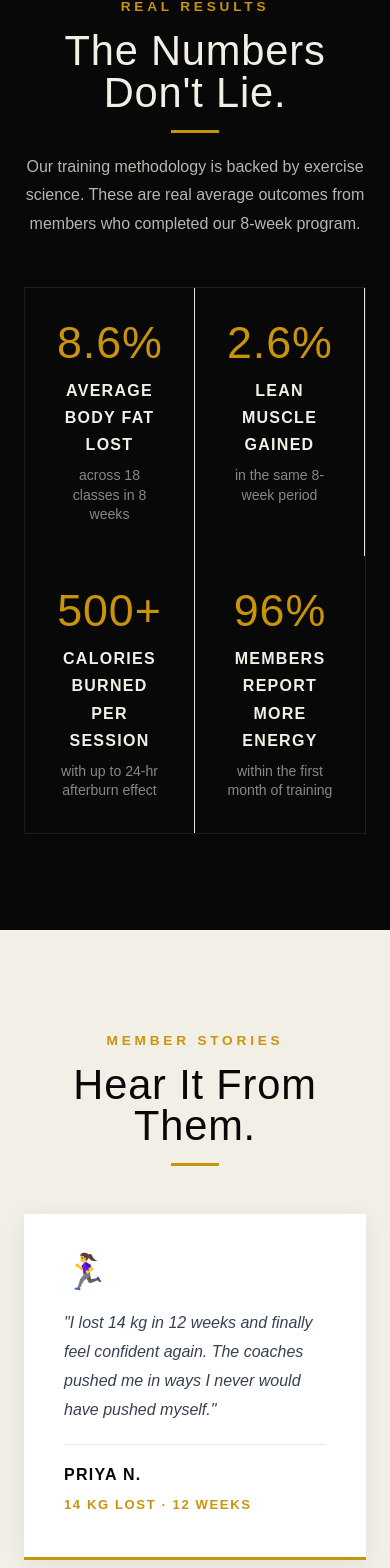
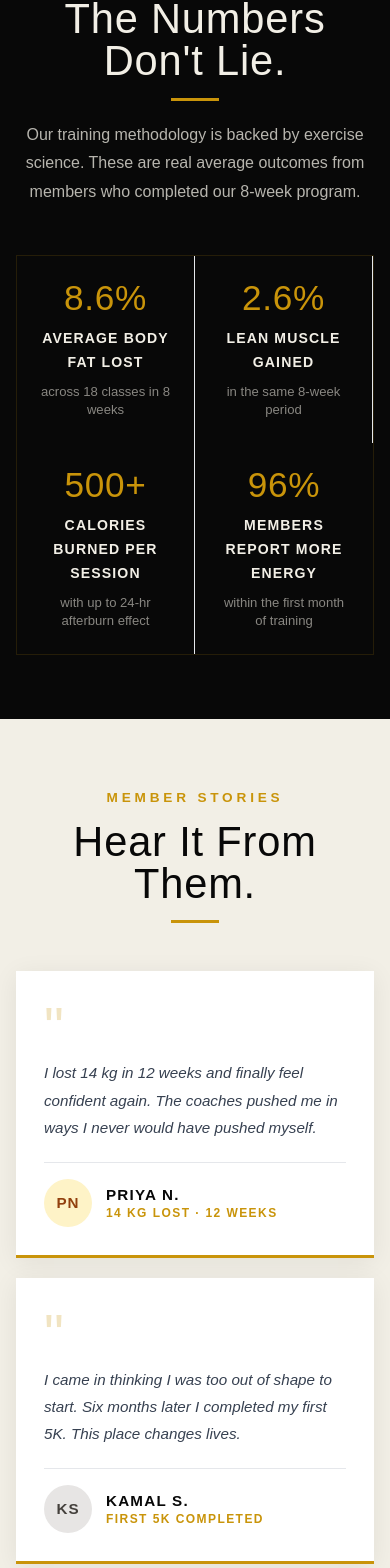
Before and after one commit to Dhanuka-Thathsara-Vithana/fitness-sport-center, a React (Vite) app in the folder Frontend/: page / in a window 390 px wide. Shown: the part 2979-4547 px from the top of the page. Built offline with nearby package versions, Linux system fonts and the light colour scheme.

Commit message:
fine tune Section data

```diff
--- a/Frontend/src/sections/GuaranteeBannerSection.tsx
+++ b/Frontend/src/sections/GuaranteeBannerSection.tsx
@@ -1,46 +1,75 @@
 import React from 'react';
 
-const GuaranteeBannerSection: React.FC = () => (
-  <section className="relative bg-gold py-20 md:py-24 overflow-hidden">
-    <div className="absolute -top-32 -right-16 w-[460px] h-[460px] rounded-full bg-black/[0.07] pointer-events-none" />
-    <div className="relative max-w-[1200px] mx-auto px-6 grid grid-cols-1 lg:grid-cols-2 gap-12 lg:gap-20 items-center">
+const GuaranteeBannerSection: React.FC = () => {
+  const perks = ['7-day free trial', '30-day guarantee', 'No lock-in'];
 
-      {/* Left */}
-      <div>
-        <span className="block font-condensed text-[0.88rem] font-extrabold tracking-[0.22em] uppercase text-black/55 mb-5">
+  const scrollToContact = () => {
+    document.querySelector('#contact')?.scrollIntoView({ behavior: 'smooth' });
+  };
+
+  return (
+    <section className="relative overflow-hidden bg-gold py-20 md:py-24">
+      {/* Background accents */}
+      <div className="pointer-events-none absolute -top-24 -right-20 h-[360px] w-[360px] rounded-full bg-black/[0.06]" />
+      <div className="pointer-events-none absolute -bottom-24 -left-16 h-[220px] w-[220px] rounded-full bg-white/10" />
+
+      <div className="relative mx-auto max-w-7xl px-6 lg:px-8">
+        <div className="grid items-center gap-12 lg:grid-cols-2 lg:gap-16">
+          {/* Left content */}
+          <div className="max-w-2xl">
+            <span className="mb-5 block font-condensed text-sm font-extrabold uppercase tracking-[0.24em] text-black/55">
               Our Promise
             </span>
-        <h2 className="font-display leading-[1.05] tracking-[0.02em] text-gym-black"
-          style={{ fontSize: 'clamp(2.2rem, 4vw, 3.4rem)' }}>
+
+            <h2
+              className="font-display text-gym-black leading-[1.05] tracking-tight"
+              style={{ fontSize: 'clamp(2.25rem, 4vw, 3.75rem)' }}
+            >
               Not For You After 30 Days?
               <br />
-          <span className="text-white">We'll Refund Every Dollar.</span>
+              <span className="text-white">We’ll Refund Every Dollar.</span>
             </h2>
           </div>
 
-      {/* Right */}
-      <div>
-        <p className="font-body text-[1.05rem] font-normal text-black/70 leading-[1.8] mb-7">
-          We're so confident you'll love training with us that we back every new membership
-          with a full 30-day money-back guarantee. No questions asked.
+          {/* Right content */}
+          <div className="lg:pl-6">
+            <div className="rounded-2xl border border-black/10 bg-white/20 p-6 backdrop-blur-sm shadow-[0_10px_30px_rgba(0,0,0,0.08)] md:p-8">
+              <p className="mb-6 max-w-xl font-body text-base leading-8 text-black/75 md:text-lg">
+                We’re so confident you’ll love training with us that every new membership is
+                backed by a full 30-day money-back guarantee. No pressure, no risk, and no
+                questions asked.
               </p>
-        <div className="flex flex-wrap gap-3 mb-8">
-          {['7-day free trial', '30-day guarantee', 'No lock-in'].map((pill) => (
-            <span key={pill}
-              className="font-condensed text-[0.85rem] font-extrabold tracking-[0.1em] uppercase bg-black/12 text-gym-black px-4 py-1.5 rounded-sm">
-              ✓ {pill}
+
+              <div className="mb-8 flex flex-wrap gap-3">
+                {perks.map((pill) => (
+                  <span
+                    key={pill}
+                    className="inline-flex items-center rounded-full border border-black/10 bg-black/10 px-4 py-2 font-condensed text-[0.82rem] font-extrabold uppercase tracking-[0.12em] text-gym-black"
+                  >
+                    <span className="mr-2 text-sm">✓</span>
+                    {pill}
                   </span>
                 ))}
               </div>
+
+              <div className="flex flex-col items-start gap-4 sm:flex-row sm:items-center">
                 <button
-          className="font-condensed font-extrabold tracking-[0.12em] uppercase text-[1rem] text-gym-black border-2 border-gym-black px-10 py-3.5 transition-all duration-200 hover:bg-gym-black hover:text-gold cursor-pointer bg-transparent"
-          onClick={() => document.querySelector('#contact')?.scrollIntoView({ behavior: 'smooth' })}
+                  onClick={scrollToContact}
+                  className="inline-flex items-center justify-center rounded-md border-2 border-gym-black bg-gym-black px-8 py-3.5 font-condensed text-sm font-extrabold uppercase tracking-[0.14em] text-gold transition duration-200 hover:-translate-y-0.5 hover:bg-transparent hover:text-gym-black"
                 >
                   Claim Your Free Week
                 </button>
+
+                <p className="font-body text-sm leading-6 text-black/60">
+                  Start today with zero risk.
+                </p>
+              </div>
+            </div>
+          </div>
         </div>
       </div>
     </section>
   );
+};
 
 export default GuaranteeBannerSection;
--- a/Frontend/src/sections/ResultsSection.tsx
+++ b/Frontend/src/sections/ResultsSection.tsx
@@ -4,17 +4,47 @@ import Button from '../components/ui/Button';
 import useIntersection from '../hooks/useIntersection';
 
 const BIG_STATS = [
-  { value: '8.6%',  label: 'Average body fat lost',      sub: 'across 18 classes in 8 weeks' },
-  { value: '2.6%',  label: 'Lean muscle gained',         sub: 'in the same 8-week period' },
-  { value: '500+',  label: 'Calories burned per session', sub: 'with up to 24-hr afterburn effect' },
-  { value: '96%',   label: 'Members report more energy',  sub: 'within the first month of training' },
+  { value: '8.6%',  label: 'Average body fat lost',       sub: 'across 18 classes in 8 weeks' },
+  { value: '2.6%',  label: 'Lean muscle gained',          sub: 'in the same 8-week period' },
+  { value: '500+',  label: 'Calories burned per session',  sub: 'with up to 24-hr afterburn effect' },
+  { value: '96%',   label: 'Members report more energy',   sub: 'within the first month of training' },
 ];
 
 const TESTIMONIALS = [
-  { quote: 'I lost 14 kg in 12 weeks and finally feel confident again. The coaches pushed me in ways I never would have pushed myself.', name: 'Priya N.', result: '14 kg lost · 12 weeks', emoji: '🏃‍♀️' },
-  { quote: 'I came in thinking I was too out of shape to start. Six months later I completed my first 5K. This place changes lives.', name: 'Kamal S.', result: 'First 5K completed', emoji: '💪' },
-  { quote: 'The trainers actually remember your goals. It is not a factory — it feels personal every single session.', name: 'Natasha R.', result: '8% body fat reduction', emoji: '⚡' },
+  {
+    quote:    'I lost 14 kg in 12 weeks and finally feel confident again. The coaches pushed me in ways I never would have pushed myself.',
+    name:     'Priya N.',
+    result:   '14 kg lost · 12 weeks',
+    initials: 'PN',
+    // Subtle warm hue — still on-brand
+    color:    'bg-amber-100 text-amber-800',
+  },
+  {
+    quote:    'I came in thinking I was too out of shape to start. Six months later I completed my first 5K. This place changes lives.',
+    name:     'Kamal S.',
+    result:   'First 5K completed',
+    initials: 'KS',
+    color:    'bg-stone-200 text-stone-700',
+  },
+  {
+    quote:    'The trainers actually remember your goals. It is not a factory — it feels personal every single session.',
+    name:     'Natasha R.',
+    result:   '8% body fat reduction',
+    initials: 'NR',
+    color:    'bg-amber-50 text-amber-700',
+  },
 ];
+
+// ── Initials avatar ───────────────────────────────────────────────────────────
+const Avatar: React.FC<{ initials: string; color: string }> = ({ initials, color }) => (
+  <div className={`w-12 h-12 rounded-full flex items-center justify-center flex-shrink-0 ${color}`}>
+    <span className="font-condensed text-[0.95rem] font-extrabold tracking-[0.06em] leading-none">
+      {initials}
+    </span>
+  </div>
+);
+
+// ─────────────────────────────────────────────────────────────────────────────
 
 const ResultsSection: React.FC = () => {
   const [statsRef, statsVisible] = useIntersection();
@@ -22,58 +52,100 @@ const ResultsSection: React.FC = () => {
 
   return (
     <section id="results">
-      {/* Stats — dark */}
-      <div className="relative bg-gym-black py-24 md:py-32 before:absolute before:top-0 before:left-0 before:right-0 before:h-px before:bg-gradient-to-r before:from-transparent before:via-gold/30 before:to-transparent"
-        ref={statsRef as React.RefObject<HTMLDivElement>}>
-        <div className="max-w-[1200px] mx-auto px-6">
-          <SectionTitle eyebrow="Real Results" title="The Numbers Don't Lie."
+
+      {/* ── Stats — dark ── */}
+      <div
+        className="relative bg-gym-black py-16 md:py-24 lg:py-32 before:absolute before:top-0 before:left-0 before:right-0 before:h-px before:bg-gradient-to-r before:from-transparent before:via-gold/30 before:to-transparent"
+        ref={statsRef as React.RefObject<HTMLDivElement>}
+      >
+        <div className="max-w-[1200px] mx-auto px-4 sm:px-6">
+          <SectionTitle
+            eyebrow="Real Results" title="The Numbers Don't Lie."
             subtitle="Our training methodology is backed by exercise science. These are real average outcomes from members who completed our 8-week program."
-            align="center" />
+            align="center"
+          />
           <div className="grid grid-cols-2 lg:grid-cols-4 border border-gold/15">
             {BIG_STATS.map(({ value, label, sub }, i) => (
-              <div key={i}
-                className={`relative text-center p-8 md:p-10 border-r border-gold/12 last:border-r-0 group
-                  reveal ${statsVisible ? 'is-visible' : ''} transition-colors duration-300 hover:bg-dark-brown/50`}
-                style={{ transitionDelay: `${i * 0.12}s` }}>
+              <div
+                key={i}
+                className={`relative text-center p-6 sm:p-8 md:p-10 border-r border-gold/12 last:border-r-0 group reveal ${statsVisible ? 'is-visible' : ''} transition-colors duration-300 hover:bg-dark-brown/50`}
+                style={{ transitionDelay: `${i * 0.12}s` }}
+              >
                 <div className="absolute top-0 left-0 right-0 h-[3px] bg-gold scale-x-0 group-hover:scale-x-100 transition-transform duration-300 origin-left" />
-                <span className="block font-display text-gold tracking-[0.02em] mb-3" style={{ fontSize: 'clamp(2.8rem,5vw,4.5rem)', lineHeight: 1 }}>
+                <span
+                  className="block font-display text-gold tracking-[0.02em] mb-3"
+                  style={{ fontSize: 'clamp(2.2rem, 5vw, 4.5rem)', lineHeight: 1 }}
+                >
                   {value}
                 </span>
-                <span className="block font-condensed text-[1rem] font-bold tracking-[0.08em] uppercase text-off-white mb-2">{label}</span>
-                <span className="block font-body text-[0.88rem] font-normal text-off-white/55 leading-snug">{sub}</span>
+                <span className="block font-condensed text-[0.88rem] sm:text-[1rem] font-bold tracking-[0.08em] uppercase text-off-white mb-2">
+                  {label}
+                </span>
+                <span className="block font-body text-[0.82rem] sm:text-[0.88rem] font-normal text-off-white/55 leading-snug">
+                  {sub}
+                </span>
               </div>
             ))}
           </div>
         </div>
       </div>
 
-      {/* Testimonials — light */}
-      <div className="bg-off-white py-24 md:py-32" ref={testiRef as React.RefObject<HTMLDivElement>}>
-        <div className="max-w-[1200px] mx-auto px-6">
+      {/* ── Testimonials — light ── */}
+      <div
+        className="bg-off-white py-16 md:py-24 lg:py-32"
+        ref={testiRef as React.RefObject<HTMLDivElement>}
+      >
+        <div className="max-w-[1200px] mx-auto px-4 sm:px-6">
           <SectionTitle eyebrow="Member Stories" title="Hear It From Them." align="center" light />
-          <div className="grid grid-cols-1 md:grid-cols-3 gap-6 mb-12">
-            {TESTIMONIALS.map(({ quote, name, result, emoji }, i) => (
-              <div key={i}
-                className={`bg-white p-10 border-b-[3px] border-gold shadow-[0_4px_24px_rgba(0,0,0,0.07)] flex flex-col gap-5
-                  reveal ${testiVisible ? 'is-visible' : ''}`}
-                style={{ transitionDelay: `${i * 0.15}s` }}>
-                <span className="text-[2.2rem] leading-none">{emoji}</span>
-                <p className="font-body text-[1rem] italic font-normal text-gray-700 leading-[1.8] flex-1">"{quote}"</p>
-                <div className="pt-4 border-t border-black/8 flex flex-col gap-1.5">
-                  <span className="font-condensed text-[1rem] font-extrabold tracking-[0.08em] uppercase text-gym-black">{name}</span>
-                  <span className="font-condensed text-[0.82rem] font-bold tracking-[0.12em] uppercase text-gold">{result}</span>
+
+          <div className="grid grid-cols-1 md:grid-cols-3 gap-5 sm:gap-6 mb-10 sm:mb-12">
+            {TESTIMONIALS.map(({ quote, name, result, initials, color }, i) => (
+              <div
+                key={i}
+                className={`bg-white p-7 sm:p-10 border-b-[3px] border-gold shadow-[0_4px_24px_rgba(0,0,0,0.07)] flex flex-col gap-5 reveal ${testiVisible ? 'is-visible' : ''}`}
+                style={{ transitionDelay: `${i * 0.15}s` }}
+              >
+                {/* Quote mark — decorative */}
+                <span
+                  className="font-display text-gold/25 leading-none select-none"
+                  style={{ fontSize: '3.5rem', lineHeight: 1 }}
+                  aria-hidden
+                >
+                  "
+                </span>
+
+                {/* Quote body */}
+                <p className="font-body text-[0.95rem] sm:text-[1rem] italic font-normal text-gray-700 leading-[1.8] flex-1 -mt-4">
+                  {quote}
+                </p>
+
+                {/* Author row — avatar + name/result */}
+                <div className="pt-4 border-t border-black/8 flex items-center gap-3.5">
+                  <Avatar initials={initials} color={color} />
+                  <div className="flex flex-col gap-0.5">
+                    <span className="font-condensed text-[0.95rem] font-extrabold tracking-[0.08em] uppercase text-gym-black leading-tight">
+                      {name}
+                    </span>
+                    <span className="font-condensed text-[0.75rem] font-bold tracking-[0.12em] uppercase text-gold leading-tight">
+                      {result}
+                    </span>
+                  </div>
                 </div>
               </div>
             ))}
           </div>
+
           <div className="flex justify-center">
-            <Button variant="primary" size="lg"
-              onClick={() => document.querySelector('#contact')?.scrollIntoView({ behavior: 'smooth' })}>
+            <Button
+              variant="primary" size="lg"
+              onClick={() => document.querySelector('#contact')?.scrollIntoView({ behavior: 'smooth' })}
+            >
               Start Your Transformation
             </Button>
           </div>
         </div>
       </div>
+
     </section>
   );
 };
```
Lines whose indentation alone changed are shown as unchanged.
